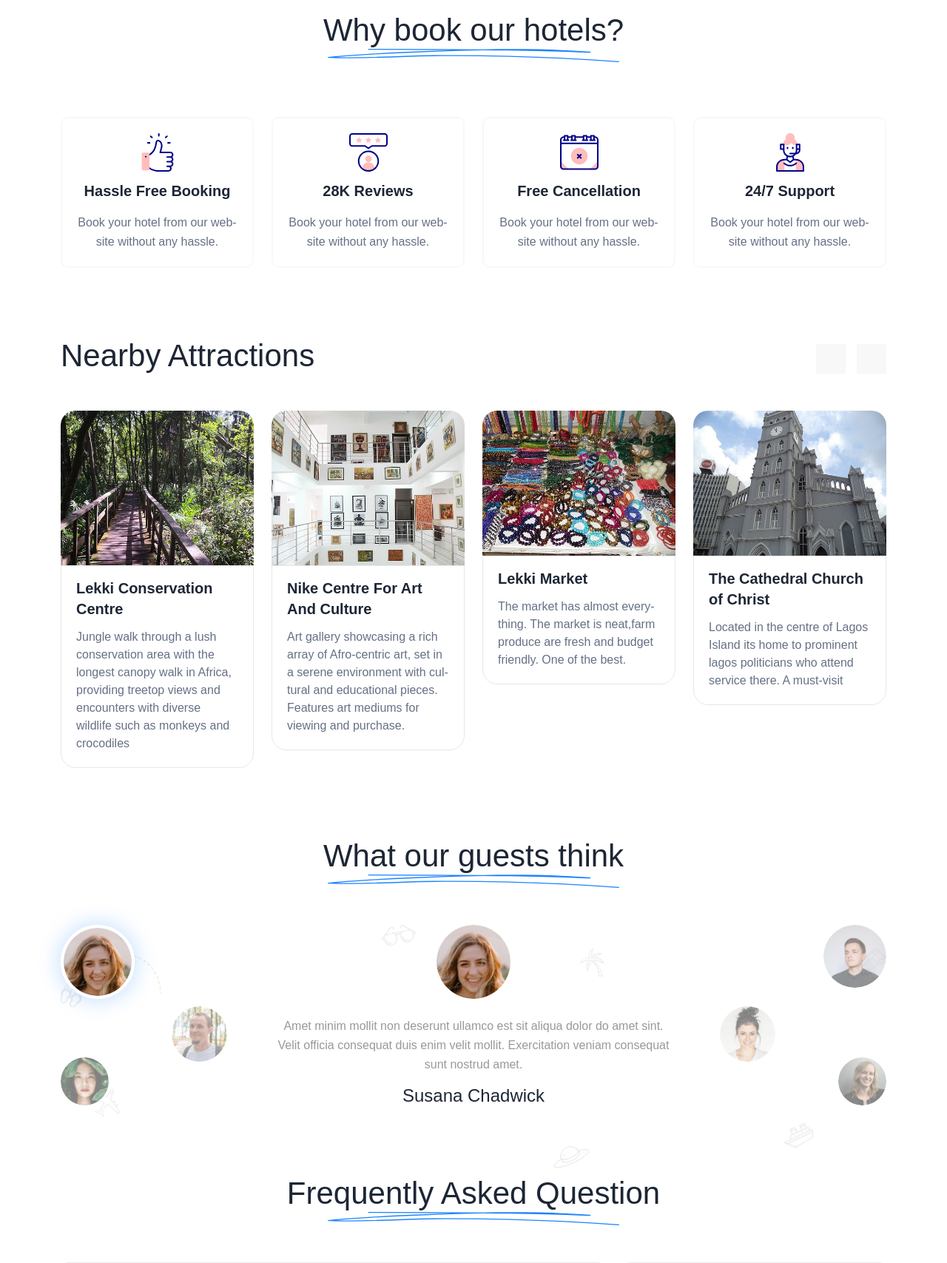
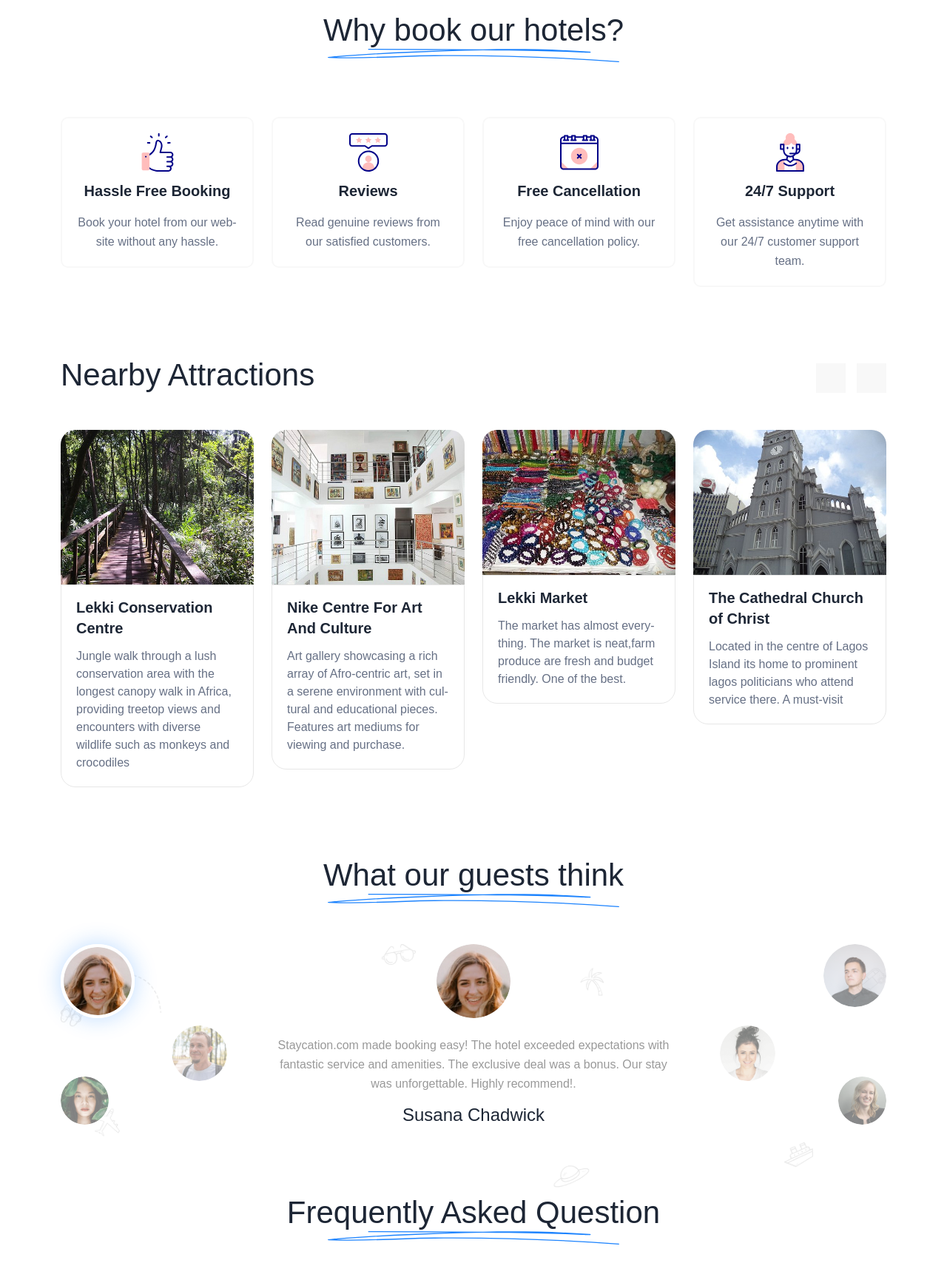
Before and after one commit to oladele-david/staycation_project, a Flask app: page / in a window 1280 px wide. Shown: the part 931-2638 px from the top of the page at 74% size. Run offline with Flask 3, Linux system fonts and the light colour scheme; data that the repository does not hold is empty; some libraries are stand-ins or nearby versions.

Commit message:
🔨 Update: the content in the Booking area and Guest Area

```diff
--- a/templates/main/index.html
+++ b/templates/main/index.html
@@ -147,8 +147,8 @@
                             <img src="{{ url_for('static', filename='assets/img/icons/b2.svg') }}" alt="icon">
                         </div>
                         <div class="single-why-contents mt-3">
-                            <h4 class="single-why-contents-title"><a href="javascript:void(0)">28K Reviews</a></h4>
-                            <p class="single-why-contents-para mt-3">Book your hotel from our website without any hassle.</p>
+                            <h4 class="single-why-contents-title"><a href="javascript:void(0)">Reviews</a></h4>
+                            <p class="single-why-contents-para mt-3">Read genuine reviews from our satisfied customers.</p>
                         </div>
                     </div>
                 </div>
@@ -159,7 +159,7 @@
                         </div>
                         <div class="single-why-contents mt-3">
                             <h4 class="single-why-contents-title"><a href="javascript:void(0)">Free Cancellation</a></h4>
-                            <p class="single-why-contents-para mt-3">Book your hotel from our website without any hassle.</p>
+                            <p class="single-why-contents-para mt-3">Enjoy peace of mind with our free cancellation policy.</p>
                         </div>
                     </div>
                 </div>
@@ -170,7 +170,7 @@
                         </div>
                         <div class="single-why-contents mt-3">
                             <h4 class="single-why-contents-title"><a href="javascript:void(0)">24/7 Support</a></h4>
-                            <p class="single-why-contents-para mt-3">Book your hotel from our website without any hassle.</p>
+                            <p class="single-why-contents-para mt-3">Get assistance anytime with our 24/7 customer support team.</p>
                         </div>
                     </div>
                 </div>
@@ -307,7 +307,7 @@
                                     <img src="{{ url_for('static', filename='assets/img/guest/guest1.jpg') }}" alt="">
                                 </div>
                                 <div class="single-guest-contents mt-4">
-                                    <p class="single-guest-contents-para">Amet minim mollit non deserunt ullamco est sit aliqua dolor do amet sint. Velit officia consequat duis enim velit mollit. Exercitation veniam consequat sunt nostrud amet.</p>
+                                    <p class="single-guest-contents-para"> Staycation.com made booking easy! The hotel exceeded expectations with fantastic service and amenities. The exclusive deal was a bonus. Our stay was unforgettable. Highly recommend!.</p>
                                     <h4 class="single-guest-contents-title mt-3">Susana Chadwick</h4>
                                 </div>
                             </div>
@@ -316,7 +316,7 @@
                                     <img src="{{ url_for('static', filename='assets/img/guest/guest2.jpg') }}" alt="">
                                 </div>
                                 <div class="single-guest-contents mt-4">
-                                    <p class="single-guest-contents-para">Amet minim mollit non deserunt ullamco est sit aliqua dolor do amet sint. Velit officia consequat duis enim velit mollit. Exercitation veniam consequat sunt nostrud amet.</p>
+                                    <p class="single-guest-contents-para">Had an amazing stay thanks to Staycation.com! The hotel was perfect, with great facilities and service. Booking was a breeze, and the price was unbeatable. Will use again!.</p>
                                     <h4 class="single-guest-contents-title mt-3">Riyad Hossain</h4>
                                 </div>
                             </div>
@@ -325,7 +325,7 @@
                                     <img src="{{ url_for('static', filename='assets/img/guest/guest3.jpg') }}" alt="">
                                 </div>
                                 <div class="single-guest-contents mt-4">
-                                    <p class="single-guest-contents-para">Amet minim mollit non deserunt ullamco est sit aliqua dolor do amet sint. Velit officia consequat duis enim velit mollit. Exercitation veniam consequat sunt nostrud amet.</p>
+                                    <p class="single-guest-contents-para">Staycation.com provided an excellent experience! The hotel was top-notch, and the exclusive deal made it even better. Easy booking process and outstanding service. Highly recommend!.</p>
                                     <h4 class="single-guest-contents-title mt-3">Arafat Hossain</h4>
                                 </div>
                             </div>
@@ -334,7 +334,7 @@
                                     <img src="{{ url_for('static', filename='assets/img/guest/guest4.jpg') }}" alt="">
                                 </div>
                                 <div class="single-guest-contents mt-4">
-                                    <p class="single-guest-contents-para">Amet minim mollit non deserunt ullamco est sit aliqua dolor do amet sint. Velit officia consequat duis enim velit mollit. Exercitation veniam consequat sunt nostrud amet.</p>
+                                    <p class="single-guest-contents-para">Our stay was perfect, thanks to Staycation.com! The hotel was luxurious and well-located. The booking process was smooth, and the deal was fantastic. Unforgettable experience!.</p>
                                     <h4 class="single-guest-contents-title mt-3">Rajia Akter</h4>
                                 </div>
                             </div>
@@ -343,7 +343,7 @@
                                     <img src="{{ url_for('static', filename='assets/img/guest/guest5.jpg') }}" alt="">
                                 </div>
                                 <div class="single-guest-contents mt-4">
-                                    <p class="single-guest-contents-para">Amet minim mollit non deserunt ullamco est sit aliqua dolor do amet sint. Velit officia consequat duis enim velit mollit. Exercitation veniam consequat sunt nostrud amet.</p>
+                                    <p class="single-guest-contents-para">Incredible experience with Staycation.com! The hotel was beautiful, with top-tier service and facilities. Easy booking and exclusive deal made it even better. Highly recommend this service!.</p>
                                     <h4 class="single-guest-contents-title mt-3">Sumaiya Akter</h4>
                                 </div>
                             </div>
@@ -352,7 +352,7 @@
                                     <img src="{{ url_for('static', filename='assets/img/guest/guest6.jpg') }}" alt="">
                                 </div>
                                 <div class="single-guest-contents mt-4">
-                                    <p class="single-guest-contents-para">Amet minim mollit non deserunt ullamco est sit aliqua dolor do amet sint. Velit officia consequat duis enim velit mollit. Exercitation veniam consequat sunt nostrud amet.</p>
+                                    <p class="single-guest-contents-para">Staycation.com made our getaway fantastic! The handpicked hotel was excellent, with superb amenities and service. Booking was hassle-free, and the deal was great. Will book again!.</p>
                                     <h4 class="single-guest-contents-title mt-3">Riya Akter</h4>
                                 </div>
                             </div>
```
